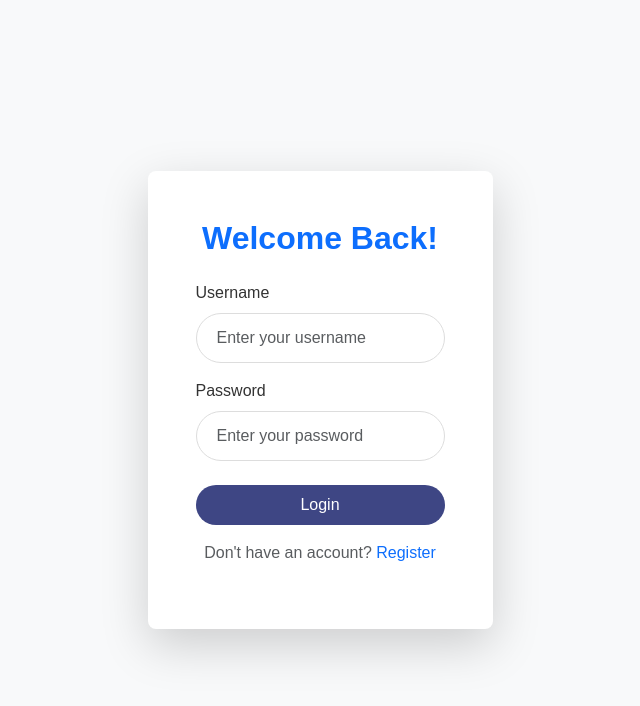
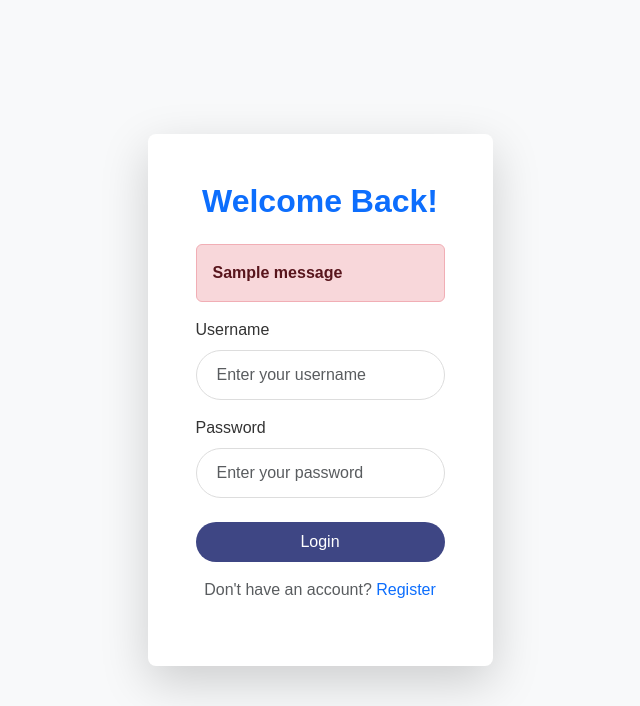
Before and after one commit to PhongNgh/basic-ecommerce, a Flask app: page /login in a window 1280 px wide. Shown: the top 706 px of the page, without its empty margins (320-960 px from the left). Run offline with Flask 3, Linux system fonts and the light colour scheme; one stand-in notice (Sample message) is shown; some libraries are stand-ins or nearby versions.

Commit message:
add flash message

```diff
--- a/templates/login.html
+++ b/templates/login.html
@@ -11,6 +11,16 @@
     <div class="login-page d-flex align-items-center justify-content-center min-vh-100">
         <div class="login-container shadow-lg p-5 rounded-3 bg-white">
             <h2 class="text-center text-primary mb-4">Welcome Back!</h2>
+            <!-- Hiển thị thông báo flash -->
+            {% with messages = get_flashed_messages(with_categories=true) %}
+                {% if messages %}
+                    <div class="alert alert-danger" role="alert">
+                        {% for category, message in messages %}
+                            <strong>{{ message }}</strong>
+                        {% endfor %}
+                    </div>
+                {% endif %}
+            {% endwith %}
             <form action="/login" method="POST">
                 <div class="mb-3">
                     <label for="username" class="form-label">Username</label>
```
